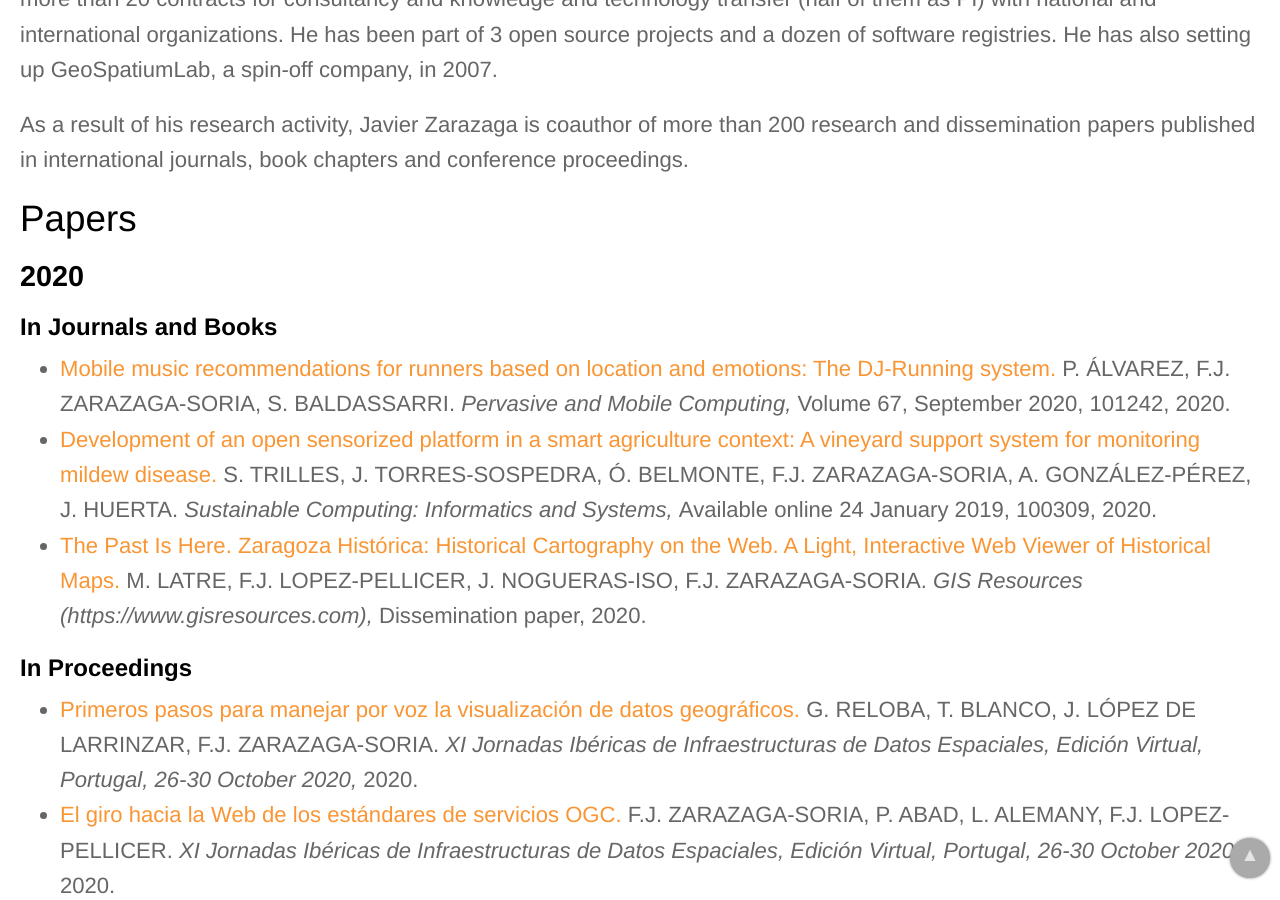
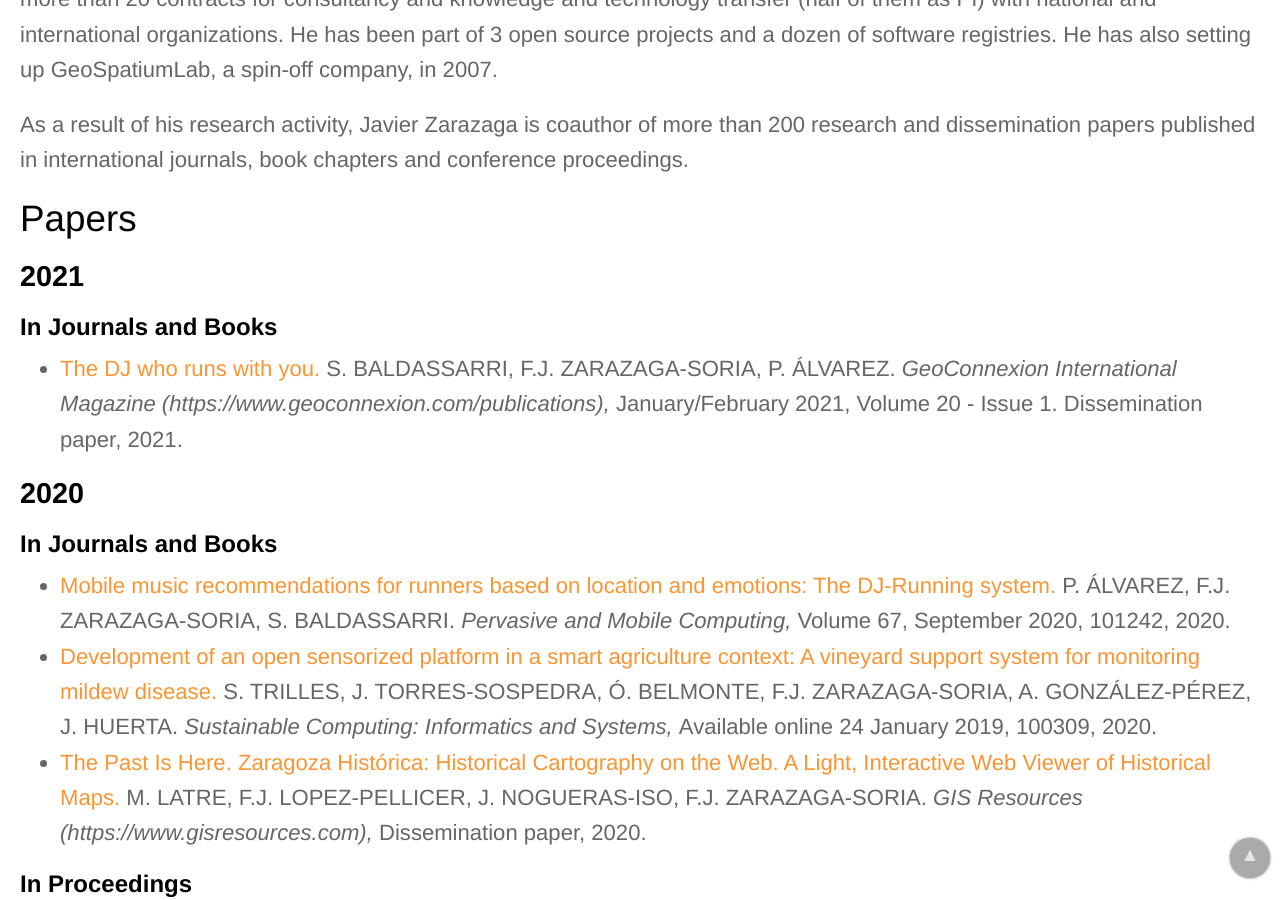
Before and after one commit to IAAA-Lab/IAAA-Lab.github.io, a Jekyll site: the page built from _staff/javy.md, in a window 1280 px wide and 900 px high, scrolled down 781 px. Built offline with Jekyll 4.4.1, drawn with Linux system fonts in a browser that asks for light colours.

Commit message:
Update papers.yml

```diff
--- a/_data/papers.yml
+++ b/_data/papers.yml
@@ -1,6 +1,13 @@
 # Importante: dentro de este fichero los artículos tienen que estar ordenados por año
 # (los más recientes primero) y dentro de cada año primero van los libros, luego los
 # artículos de revista y capítulos de libro y finalmente los artículos de congresos
+# -------------------
+- title: "The DJ who runs with you"
+  url: https://www.geoconnexion.com/publication-articles/the-dj-who-runs-with-you
+  authors: S. BALDASSARRI, F.J. ZARAZAGA-SORIA, P. ÁLVAREZ
+  publication: "GeoConnexion International Magazine (https://www.geoconnexion.com/publications)"
+  publication_detail: "January/February 2021, Volume 20 - Issue 1. Dissemination paper"
+  year: 2021
 # -------------------
 - title: "Mobile music recommendations for runners based on location and emotions: The DJ-Running system"
   url: https://doi.org/10.1016/j.pmcj.2020.101242
```
